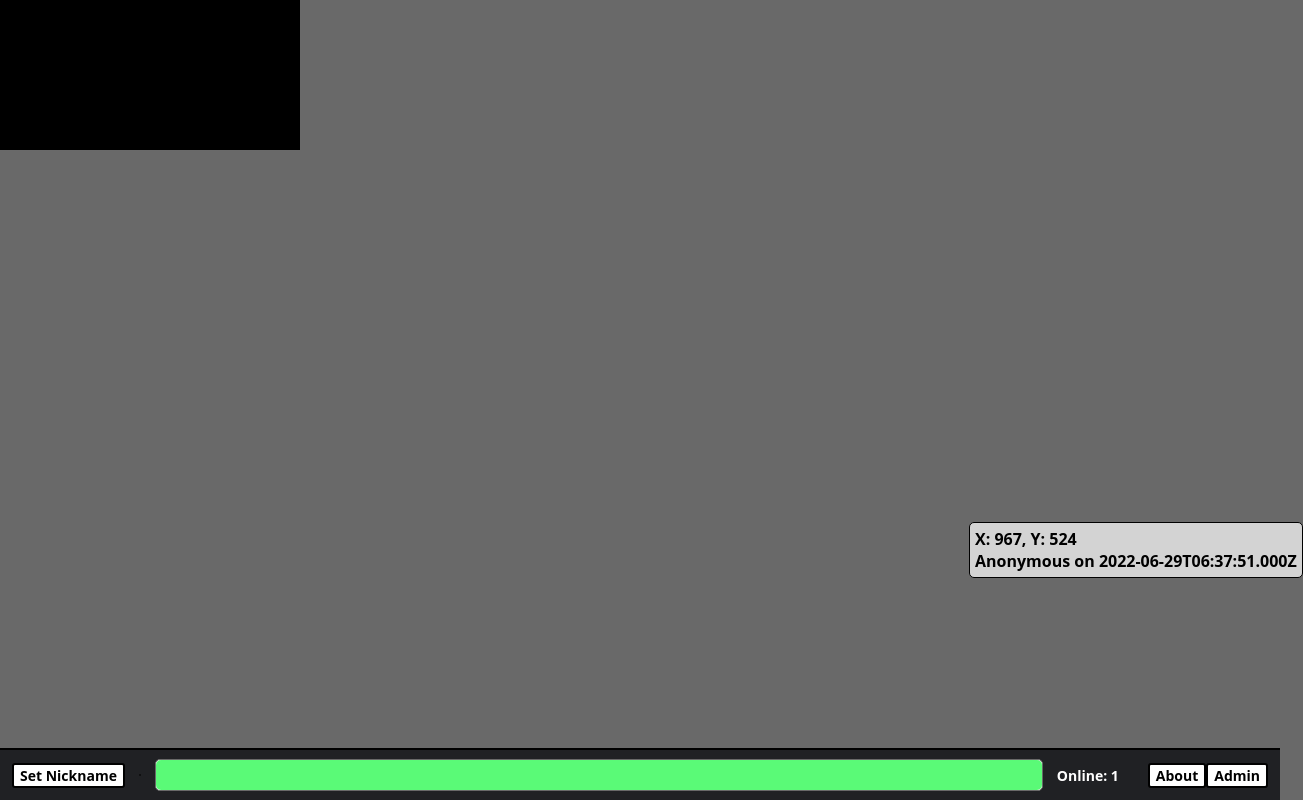
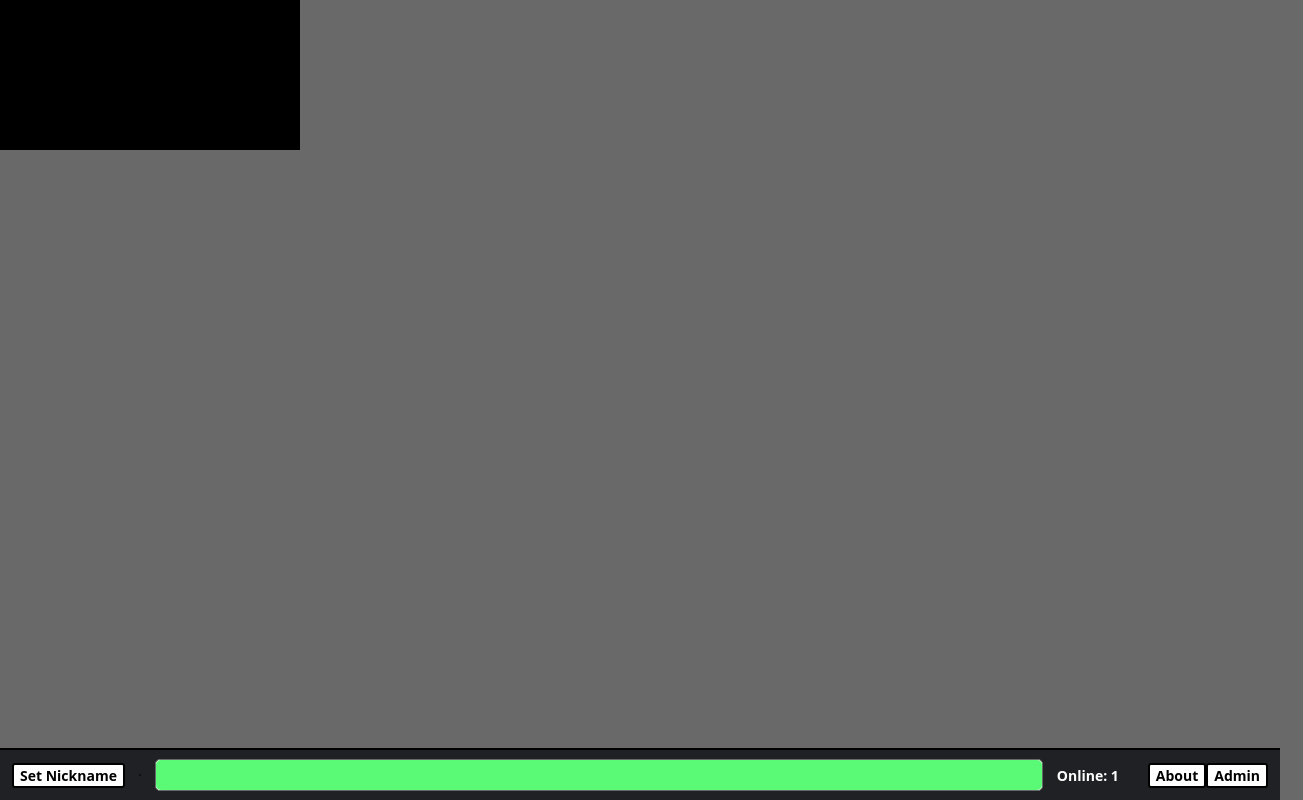
Before and after one commit to vkoskiv/nmc2, a plain HTML site: page static/index.html in a window 1280 px wide. Shown: the whole page, 1303 px wide, since content can reach past the window. Drawn offline with Linux system fonts and the light colour scheme.

Commit message:
client: Remove unneeded extra diff, comment out pixel info

```diff
--- a/static/index.html
+++ b/static/index.html
@@ -8,15 +8,12 @@
 </head>
 <body>
   <div tabindex="0">
-    <div width="1659" height="592">
-      <div id="canvas_container" style="image-rendering: pixelated; transform-origin: 0px 0px 0px; transform: translateX(0px) translateY(0px) scale(1);">
-        <div class="pixelInfo" style=
-        "left: 969px; top: 522px; transform-origin: 0px 0px 0px; transform: scale(1);">
-          X: 967, Y: 524<br>
-          Anonymous on 2022-06-29T06:37:51.000Z
-        </div>
-        <canvas style="image-rendering: pixelated;" id="canvas"></canvas>
-      </div>
+    <div id="canvas_container" style="image-rendering: pixelated; transform-origin: 0px 0px 0px; transform: translateX(0px) translateY(0px) scale(1);">
+      <!-- <div class="pixelInfo" style="left: 59px; top: 52px; transform-origin: 0px 0px 0px; transform: scale(1);"> -->
+        <!-- X: 967, Y: 524<br> -->
+        <!-- Anonymous on 2022-06-29T06:37:51.000Z -->
+      <!-- </div> -->
+      <canvas style="image-rendering: pixelated;" id="canvas"></canvas>
     </div>
     <div class="bottomBar">
       <button type="button" class="setNickButton">Set Nickname</button>
```
